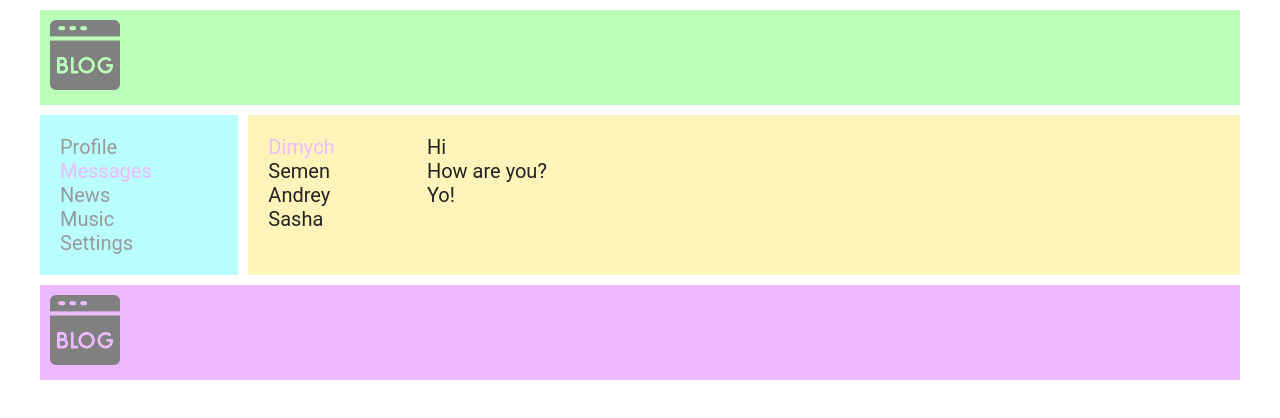
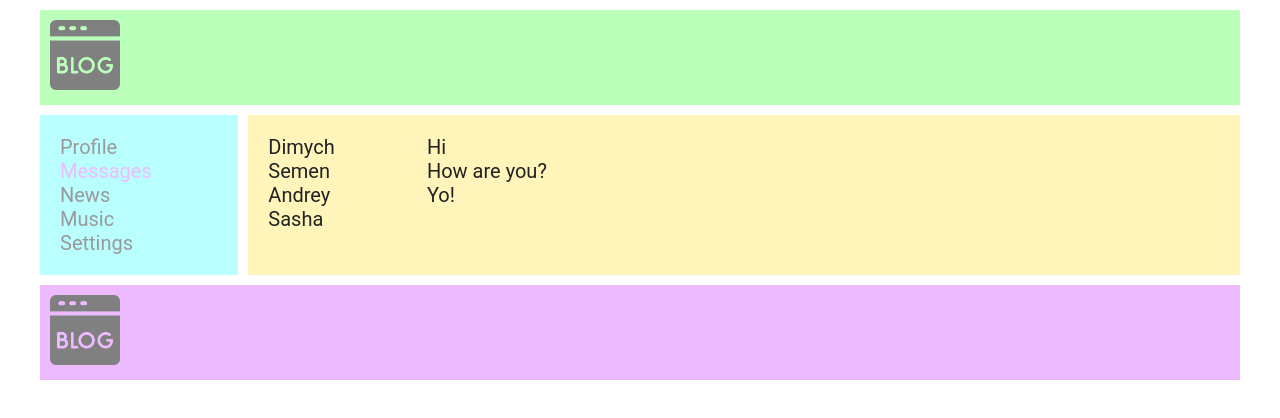
Before and after one commit to Rumorarmonio/react-blog, a React (Create React App) app: page /dialogs in a window 1280 px wide. Shown: the top 418 px of the page. Built offline with nearby package versions, Linux system fonts and the light colour scheme; the HTML template or start-up script is replaced by a standard one.

Commit message:
add routing for dialog page

```diff
--- a/src/App.scss
+++ b/src/App.scss
@@ -3,6 +3,8 @@
     padding: 0;
     font: 20px/1.2 "Roboto", sans-serif;
     color: #222;
+    text-decoration: none;
+    list-style: none;
 }
 
 .app {
--- a/src/App.tsx
+++ b/src/App.tsx
@@ -19,7 +19,7 @@ function App() {
                 <div className="content-container">
                     <Routes>
                         <Route path="/profile" element={<Profile/>}/>
-                        <Route path="/dialogs" element={<Dialogs/>}/>
+                        <Route path="/dialogs/*" element={<Dialogs/>}/>
                         <Route path="/news" element={<News/>}/>
                         <Route path="/music" element={<Music/>}/>
                         <Route path="/settings" element={<Settings/>}/>
--- a/src/components/Dialogs/Dialogs.module.scss
+++ b/src/components/Dialogs/Dialogs.module.scss
@@ -3,13 +3,13 @@
     grid-template-columns: 1fr 5fr;
 }
 
-.dialogItems {
+.dialogLinks {
     .active {
         color: #eebaff;
     }
 }
 
-.dialog {
+.link {
 
 }
 
--- a/src/components/Dialogs/Dialogs.tsx
+++ b/src/components/Dialogs/Dialogs.tsx
@@ -1,28 +1,29 @@
 import React from 'react'
 import styles from './Dialogs.module.scss'
+import {NavLink} from 'react-router-dom'
 
 function Dialogs() {
     return (
         <div className={styles.dialogs}>
-            <div className={styles.dialogItems}>
-                <div className={styles.dialog + ' ' + styles.active}>
-                    Dimych
-                </div>
-                <div className={styles.dialog}>
-                    Semen
-                </div>
-                <div className={styles.dialog}>
-                    Andrey
-                </div>
-                <div className={styles.dialog}>
-                    Sasha
-                </div>
-            </div>
-            <div className={styles.messages}>
-                <div className={styles.message}>Hi</div>
-                <div className={styles.message}>How are you?</div>
-                <div className={styles.message}>Yo!</div>
-            </div>
+            <ul className={styles.dialogLinks}>
+                <li>
+                    <NavLink className={navData => navData.isActive ? styles.active : styles.link} to="/dialogs/1">Dimych</NavLink>
+                </li>
+                <li>
+                    <NavLink className={navData => navData.isActive ? styles.active : styles.link} to="/dialogs/2">Semen</NavLink>
+                </li>
+                <li>
+                    <NavLink className={navData => navData.isActive ? styles.active : styles.link} to="/dialogs/3">Andrey</NavLink>
+                </li>
+                <li>
+                    <NavLink className={navData => navData.isActive ? styles.active : styles.link} to="/dialogs/4">Sasha</NavLink>
+                </li>
+            </ul>
+            <ul className={styles.messages}>
+                <li className={styles.message}>Hi</li>
+                <li className={styles.message}>How are you?</li>
+                <li className={styles.message}>Yo!</li>
+            </ul>
         </div>
     )
 }
--- a/src/components/Sidebar/Sidebar.module.scss
+++ b/src/components/Sidebar/Sidebar.module.scss
@@ -9,11 +9,9 @@
 }
 
 .link {
-    text-decoration: none;
     color: #999;
 }
 
 .active {
     color: #eebaff;
-    text-decoration: none;
 }
```
